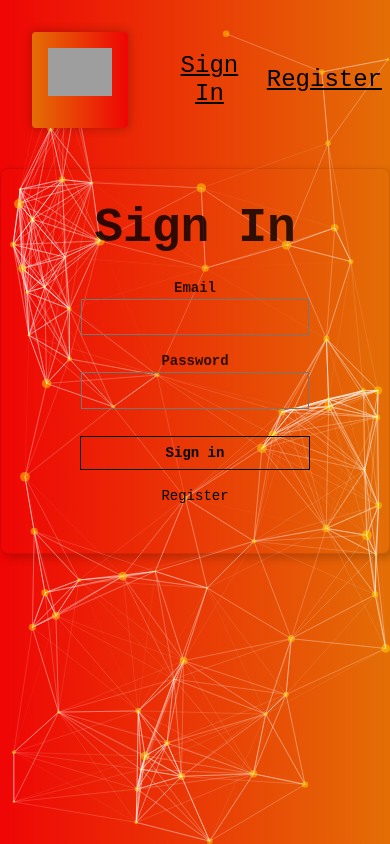
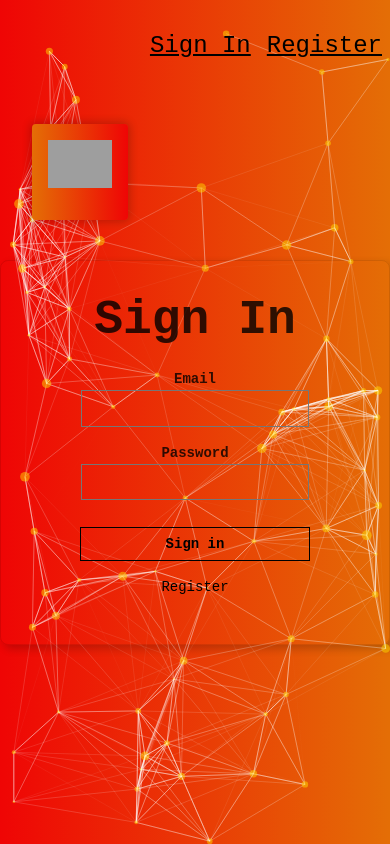
Before and after one commit to TshepoMasuku/feycbox, a React (Create React App) app: page / in a window 390 px wide. Built offline with nearby package versions, Linux system fonts and the light colour scheme; grey boxes are pictures that could not be loaded.

Commit message:
fixed header responsiveness

```diff
--- /dev/null
+++ b/src/components/Navigation/Navigation.css
@@ -0,0 +1,9 @@
+@media  only screen and (max-width: 444px) {
+    header {
+        flex-direction: column-reverse;
+    }
+
+    nav p {
+        font-size: 1rem;
+    }
+}
--- a/src/components/Navigation/Navigation.js
+++ b/src/components/Navigation/Navigation.js
@@ -1,5 +1,6 @@
 import React from 'react';
 import Logo from "../Logo/Logo";
+import "./Navigation.css";
 
 function Navigation({ onRouteChange, isSignedIn }) {
     if(isSignedIn){
```
